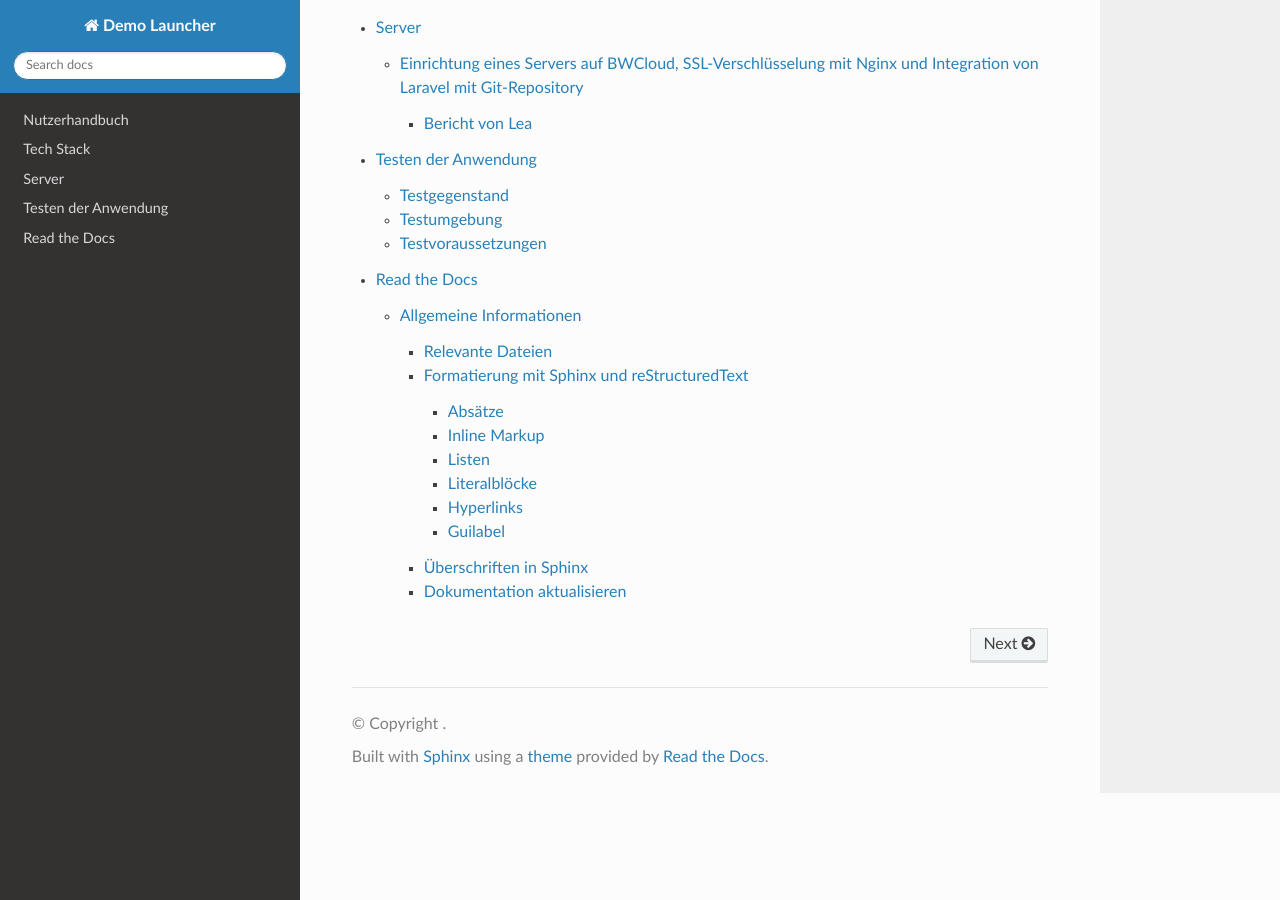
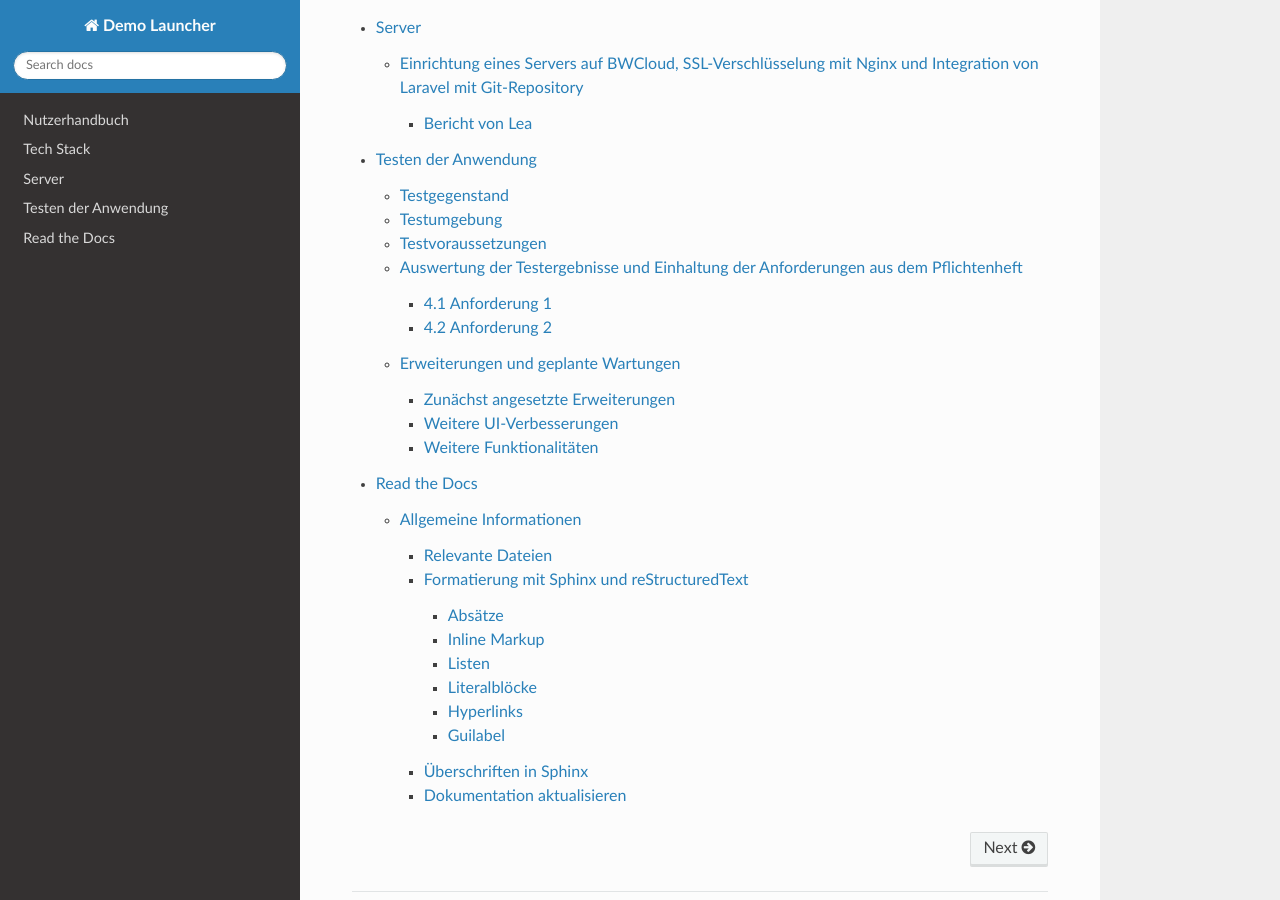
Before and after one commit to yazawa69/SWD-Gruppe-1-DemoLauncher, a Sphinx documentation site: the page built from docs/index.rst, in a window 1280 px wide and 900 px high, scrolled down 1513 px. Built offline with Sphinx 7.4.7 and the Read the Docs theme 2.0.0, drawn with Linux system fonts in a browser that asks for light colours; some of the changed lines change nothing that is shown.

Commit message:
update testing

`````diff
--- a/docs/testing.rst
+++ b/docs/testing.rst
@@ -33,6 +33,62 @@
 
 
 .. csv-table:: Demolauncher Testfälle
-   :file: ``docs/Testfälle_DemoLauncher.CSV``
+   :file: ````
    :widths: 30, 70
    :header-rows: 1
+
+
+
+Auswertung der Testergebnisse und Einhaltung der Anforderungen aus dem Pflichtenheft
+================================
+Die Anwendung wurde auf die korrekte Implementierung der funktionalen Anforderungen getestet.
+Diese waren im Pflichtenheft wie folgt spezifiziert:
+
+4.1 Anforderung 1
+--------------------------------
+Die Anwendung muss in der Lage sein, verschiedene Demo-Szenarien zu erstellen und zu speichern.
+
+4.2 Anforderung 2
+--------------------------------
+Die Anwendung muss die Möglichkeit bieten, Demo-begleitendes Material anzulegen, sowie bei Bedarf gerätespezifische Anwendungen zu starten.
+
+Wie in Anforderung 1 und 2 spezifiziert, muss die Anwendung in der Lage sein, Szenarien zu Demonstrationszwecken zu erstellen und zu speichern, sowie Demo-begleitendes Material anzulegen und gerätespezifische Anwendungen zu starten.
+Dies wird durch die Implementierung der Funktionen ``Szenarien verwalten``, ``Geräte verwalten`` und ``Demomaterial verwalten`` gewährleistet.
+Geräte können in der Anwendung angelegt und verwaltet werden, sowie Demo-Materialien, die auf den Geräten abgespielt werden können.
+Die Demo-Materialien können dann in Szenarien eingebunden werden, um diese zu erstellen und zu speichern.
+Die Anwendung ist also in der Lage, die funktionalen Anforderungen 1 und 2 zu erfüllen.
+
+Die entprechenden Komponenten wurden auf ihre korrekte Implementierung erfolgreich getestet.
+Es bestehen jedoch noch Fehler bezüglich der korrekten Speicherung der Daten in der Datenbank, welche in der Testphase nicht behoben werden konnten.
+Betroffen ist v.a. die korrekte Speicherung der Daten bei Bearbeitung der Phasen unter ``Phase bearbeiten``in Verbindung mit dem Reiter ``Szenario bearbeiten``.
+Genaue Details zu den Fehlern sind in der Tabelle der Testfälle zu finden.
+
+
+
+Erweiterungen und geplante Wartungen
+================================
+Zunächst angesetzte Erweiterungen
+--------------------------------
+•   Unterschiedliche Steuerungselemente für unterschiedliche Demomaterialien: Die Steuerungselemente für die Demo-Materialien sind aktuell noch nicht auf die jeweiligen Materialien angepasst, sondern sind für alle Materialien gleich.
+    Um die Bedienung der Demo-Materialien zu vereinfachen, sollen die Steuerungselemente für die jeweiligen Materialien angepasst werden.
+    So soll beispielsweise die Steuerung für ein Video aus einem anderen Steuerungselement bestehen als die Steuerung für eine Präsentation.
+    Genauso sind zusätzliche Steuerungselemente denkbar, wie beispielsweise ein Steuerungselement für die Lautstärke eines Videos.
+•	Responsive Design: Die Webanwendung ist aktuell für die Nutzung auf mobilen Endgeräten optimiert, um Demomaterialien ähnlich wie bei einer Fernbedienung leicht bedienen zu können.
+    Jedoch ist die Anwendung nicht für die Nutzung auf Tablets oder Desktop-PCs optimiert, was die Bedienung auf diesen Geräten erschwert.
+    Um die Anwendung auch auf diesen Geräten nutzbar zu machen, ist ein Responsive Design geplant, welches die Anwendung an die Bildschirmgröße des Endgeräts anpasst.
+
+Weitere UI-Verbesserungen
+--------------------------------
+•	Unter ``Szenario bearbeiten`` soll unter Auflistung der Phasen eine visuelle Erweiterung hinzugefügt werden, die anzeigt, welche Geräte einer Phase zugeordnet sind.
+    Dies soll die Übersichtlichkeit erhöhen und die Zuordnung von Geräten zu Phasen vereinfachen.
+•	Die Reihenfolge der Phasen soll veränderbar sein, um die Erstellung von Szenarien zu vereinfachen. Angedacht ist hierbei ein Drag-and-Drop-Verfahren innerhalb von ``Szenario bearbeiten``.
+•	Ebenfalls soll die Reihenfolge der Geräte innerhalb einer Phase veränderbar sein, um auch hier die Erstellung von Szenarien zu vereinfachen. Angedacht ist hierbei ein Drag-and-Drop-Verfahren innerhalb von ``Phase bearbeiten``.
+•	Unter ``Szenario bearbeiten`` soll außerdem ein visueller Hinweis angezeigt werden, wenn eine Phase noch leer ist.
+•   Die Geräteübersicht soll unter ``Geräte verwalten`` um eine Suchfunktion erweitert werden, um die Suche nach Geräten zu vereinfachen.
+•	Bei der Erstellung eines Szenarios unter ``Szenarien verwalten`` soll die Möglichkeit bestehen, ein Szenario zu duplizieren.
+
+Weitere Funktionalitäten
+--------------------------------
+•   Die Ansteuerung weiterer Gerätekategorien soll implementiert werden.
+    Aktuell ist die Ansteuerung von VR-Brillen und Bildschirmen möglich.
+    Die Ansteuerung von weiteren Gerätekategorien wie beispielsweise Audio-Geräten oder Smart-Home-Geräten soll implementiert werden.
`````
